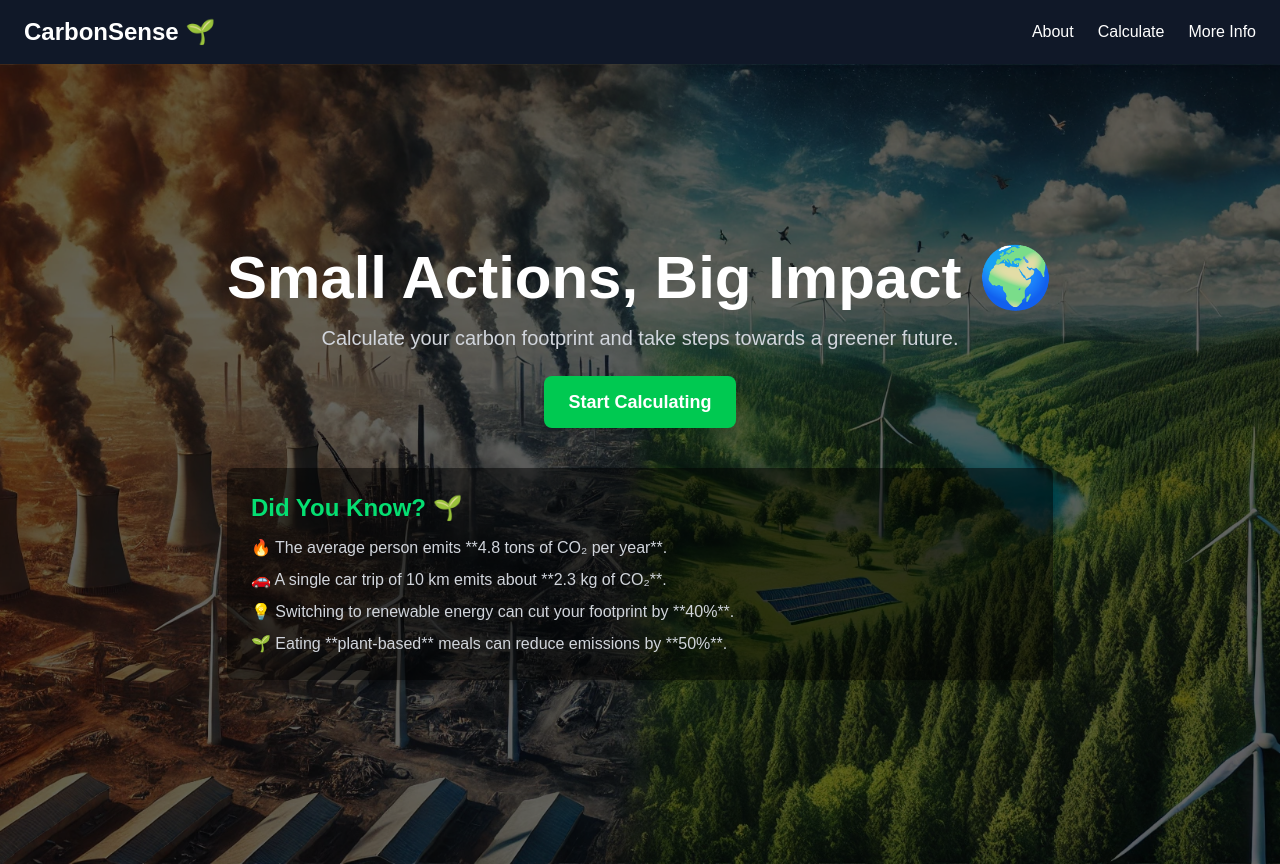
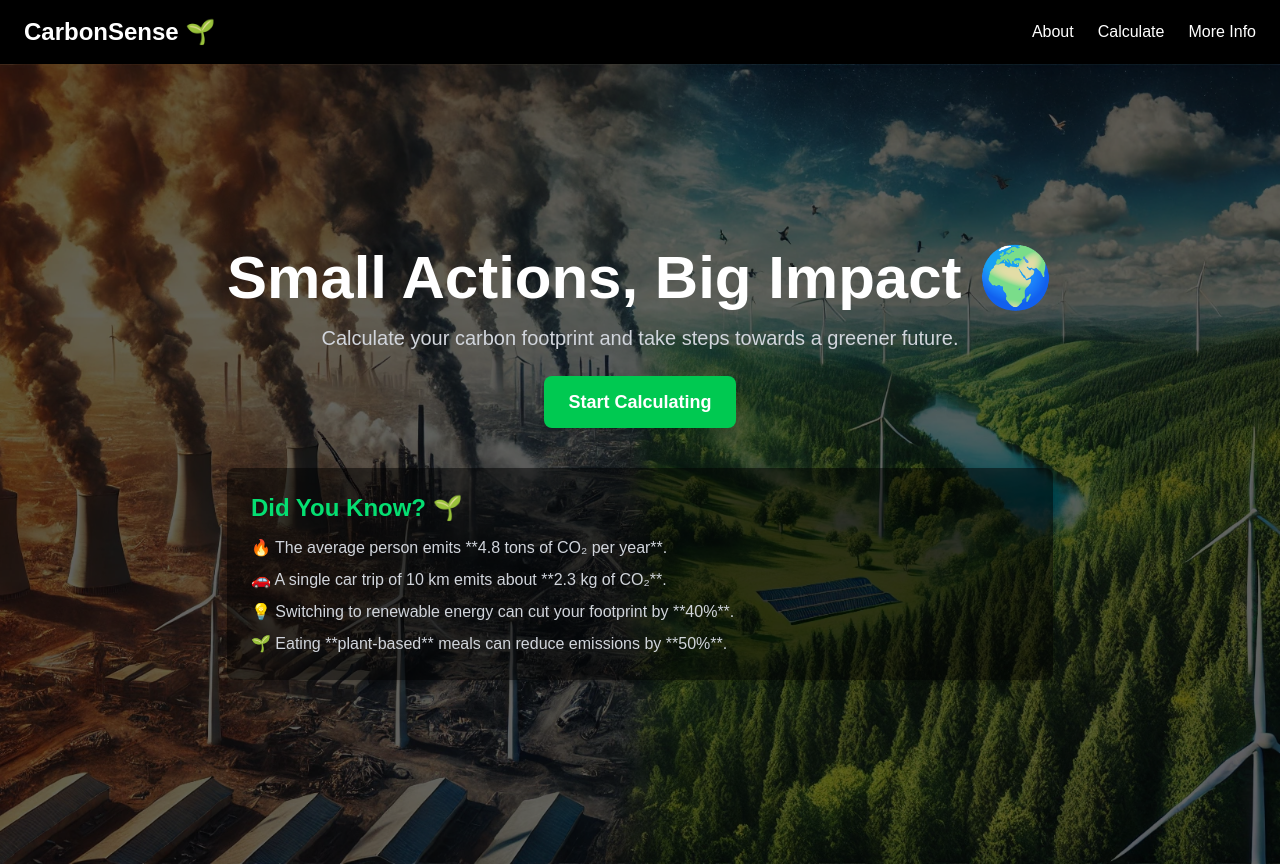
Before and after one commit to nileshpahari/innovocon2025, a Next.js app: page / in a window 1280 px wide. Built offline with nearby package versions, Linux system fonts and the light colour scheme.

Commit message:
clean up

```diff
--- a/components/MoreInfo.tsx
+++ b/components/MoreInfo.tsx
@@ -2,7 +2,7 @@
 
 export default function MoreInfo() {
   return (
-    <div className="max-w-3xl mx-auto p-6 bg-gray-800 text-white rounded-lg shadow-md mt-8">
+    <div className="max-w-3xl mx-auto p-6 bg-gray-800 text-white rounded-lg shadow-md my-8">
       <h1 className="text-3xl font-bold text-center text-green-400 mb-6">🌍 How We Calculate Your Footprint</h1>
 
       <section className="mb-6">
--- a/components/Navbar.tsx
+++ b/components/Navbar.tsx
@@ -6,7 +6,7 @@ export default function Navbar() {
   const pathname = usePathname();
 
   return (
-    <nav className="bg-gray-900 text-white py-4 shadow-lg">
+    <nav className="bg-black text-white py-4 shadow-lg">
       <div className="max-w-7xl mx-auto flex justify-between items-center px-6">
         <h1 className="text-2xl font-bold">
           <Link href="/">CarbonSense 🌱</Link>
--- a/package.json
+++ b/package.json
@@ -9,7 +9,6 @@
     "lint": "next lint"
   },
   "dependencies": {
-    "@types/recharts": "^1.8.29",
     "axios": "^1.8.1",
     "next": "15.2.0",
     "openai": "^4.85.4",
```
Also changed, not shown: 1 other file (tests, documents, lock files or other folders).
